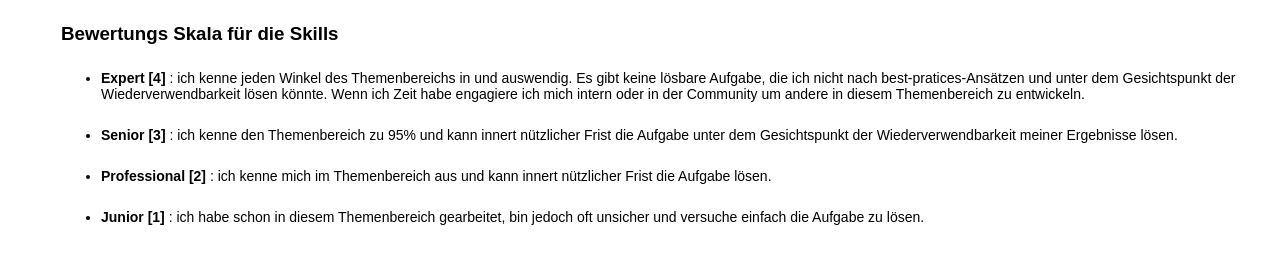
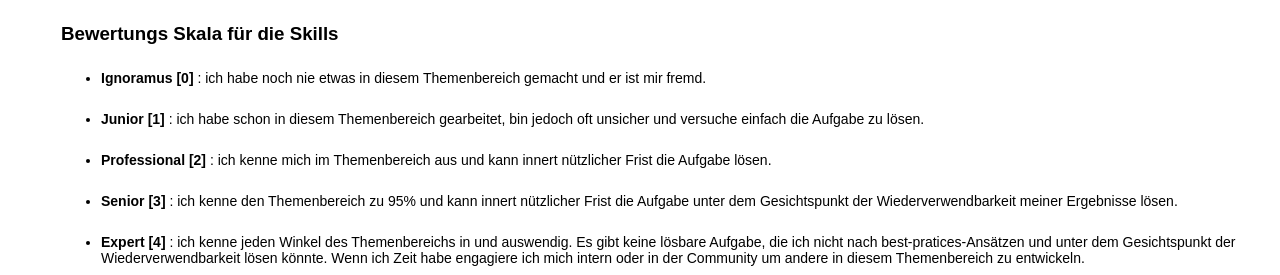
Before and after one commit to rolandoechslin/technologie-radar, a website: page docs/index.html in a window 1280 px wide. Shown: the part 1038-1313 px from the top of the page. Drawn offline with nearby package versions, Linux system fonts and the light colour scheme.

Commit message:
update labels

```diff
--- a/docs/index.html
+++ b/docs/index.html
@@ -2,7 +2,7 @@
 
 <head>
 <meta http-equiv="Content-type" content="text/html; charset=utf-8">
-<title>Skills Developer Radar (Dummy Data)</title>
+<title>Skills Developer Radar (TEST)</title>
 <link rel="shortcut icon" href="https://www.garaio.com/favicon.ico">
 
 <script src="https://d3js.org/d3.v4.min.js"></script>
@@ -799,10 +799,11 @@ radar_visualization({
         </p> -->
 
         <ul>
+            <li><strong>Ignoramus [0]</strong> : ich habe noch nie etwas in diesem Themenbereich gemacht und er ist mir fremd.</li>
+            <li><strong>Junior [1]</strong> : ich habe schon in diesem Themenbereich gearbeitet, bin jedoch oft unsicher und versuche einfach die Aufgabe zu lösen.</li>
+            <li><strong>Professional [2]</strong> : ich kenne mich im Themenbereich aus und kann innert nützlicher Frist die Aufgabe lösen.</li>
+            <li><strong>Senior [3]</strong> : ich kenne den Themenbereich zu 95% und kann innert nützlicher Frist die Aufgabe unter dem Gesichtspunkt der Wiederverwendbarkeit meiner Ergebnisse lösen.</li>
             <li><strong>Expert [4]</strong> : ich kenne jeden Winkel des Themenbereichs in und auswendig. Es gibt keine lösbare Aufgabe, die ich nicht nach best-pratices-Ansätzen und unter dem Gesichtspunkt der Wiederverwendbarkeit lösen könnte. Wenn ich Zeit habe engagiere ich mich intern oder in der Community um andere in diesem Themenbereich zu entwickeln.</li>
-            <li><strong>Senior [3]</strong> : ich kenne den Themenbereich zu 95% und kann innert nützlicher Frist die Aufgabe unter dem Gesichtspunkt der Wiederverwendbarkeit meiner Ergebnisse lösen.</li>
-            <li><strong>Professional [2]</strong> : ich kenne mich im Themenbereich aus und kann innert nützlicher Frist die Aufgabe lösen.</li>
-            <li><strong>Junior [1]</strong> : ich habe schon in diesem Themenbereich gearbeitet, bin jedoch oft unsicher und versuche einfach die Aufgabe zu lösen.</li>
         </ul>
 
         <!-- <h3>What is the purpose?</h3>
```
